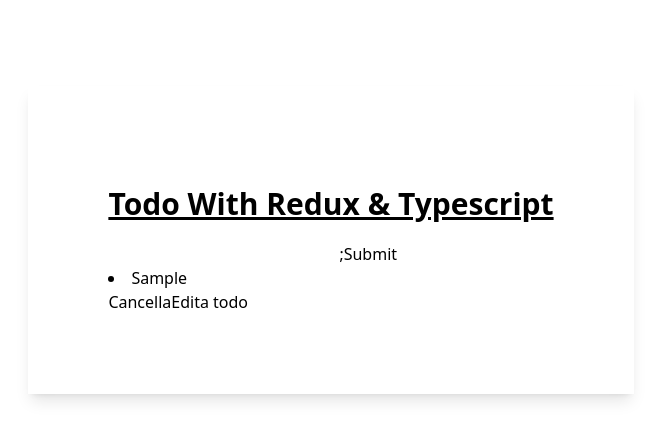
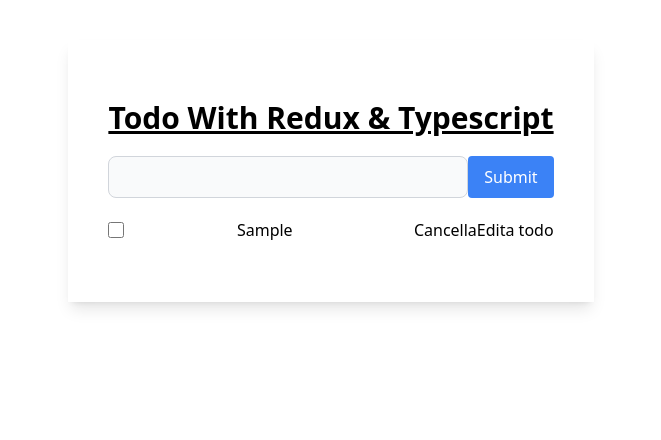
Before and after one commit to PMax87/todo-redux-toolkit, a React (Vite) app: page / in a window 1280 px wide. Both pictures are taken after typing "Sample" into the empty fields and a click on the button "Submit". Shown: the top 440 px of the page, without its empty margins (309-970 px from the left). Built offline with nearby package versions, Linux system fonts and the light colour scheme.

Commit message:
Finire Implementare Complted

```diff
--- a/src/App.tsx
+++ b/src/App.tsx
@@ -6,9 +6,9 @@
 
 function App() {
   return (
-    <div className="h-[60vh] flex flex-col justify-center items-center">
+    <div className="h-[100vh] flex flex-col items-center mt-10">
       <Provider store={store}>
-        <div className="shadow-lg p-20">
+        <div className="shadow-lg p-10">
           <Title />
           <Input />
           <TodoItems />
--- a/src/components/Input.tsx
+++ b/src/components/Input.tsx
@@ -19,9 +19,19 @@
   };
 
   return (
-    <form onSubmit={(e) => handleSubmit(e)} className="">
-      <input type="text" onChange={handleTextInputChange} value={inputText} />;
-      <button type="submit">{isEditing ? "Edit" : "Submit"}</button>
+    <form onSubmit={(e) => handleSubmit(e)} className="flex">
+      <input
+        type="text"
+        onChange={handleTextInputChange}
+        value={inputText}
+        className="bg-gray-50 border border-gray-300 text-gray-900 text-sm rounded-lg focus:ring-blue-500 focus:border-blue-500 block w-full p-2.5"
+      />
+      <button
+        type="submit"
+        className="bg-blue-500 hover:bg-blue-700 text-white font-medium py-2 px-4 rounded"
+      >
+        {isEditing ? "Edit" : "Submit"}
+      </button>
     </form>
   );
 };
--- a/src/components/TodoItems.tsx
+++ b/src/components/TodoItems.tsx
@@ -1,11 +1,19 @@
 import { RootState } from "../redux/index";
 import { useSelector } from "react-redux";
 import { useDispatch } from "react-redux";
-import { deleteTodo, editTodo, setInputText } from "../redux/TodoReducer";
+import {
+  completeTodo,
+  deleteTodo,
+  editTodo,
+  setInputText,
+} from "../redux/TodoReducer";
 
 const TodoItems = () => {
   const dispatch = useDispatch();
   const todoList = useSelector((state: RootState) => state.todos.todos);
+  const isCompleted = useSelector(
+    (state: RootState) => state.todos.isCompleted
+  );
 
   const onDeleteTodo = (id: string) => {
     dispatch(deleteTodo(id));
@@ -16,16 +24,36 @@
     dispatch(setInputText(todoTitle));
   };
 
+  const onCompletedTodo = (id: string) => {
+    dispatch(completeTodo(id));
+  };
+
+  if (todoList.length < 1) {
+    return (
+      <div className="container">
+        <h4>No Todo Item</h4>
+      </div>
+    );
+  }
+
   return (
     <div>
       {todoList.map((todo) => {
         return (
-          <div key={todo.id}>
-            <li>{todo.title}</li>
-            <button onClick={() => onDeleteTodo(todo.id)}>Cancella</button>
-            <button onClick={() => getTodoById(todo.id, todo.title)}>
-              Edita todo
-            </button>
+          <div key={todo.id} className="flex justify-between my-5 items-center">
+            <input
+              type="checkbox"
+              name=""
+              className="w-4 h-4 text-blue-600 bg-gray-100 border-gray-300 rounded focus:ring-blue-500"
+              onChange={() => onCompletedTodo(todo.id)}
+            />
+            <p className={isCompleted ? "line-through" : ""}>{todo.title}</p>
+            <div className="container w-1/3 flex justify-end">
+              <button onClick={() => onDeleteTodo(todo.id)}>Cancella</button>
+              <button onClick={() => getTodoById(todo.id, todo.title)}>
+                Edita todo
+              </button>
+            </div>
           </div>
         );
       })}
--- a/src/redux/TodoReducer.ts
+++ b/src/redux/TodoReducer.ts
@@ -12,6 +12,7 @@
   inputText: string;
   isEditing: boolean;
   editingTodoId: string;
+  isCompleted: boolean;
 }
 
 const initialState: TodoState = {
@@ -19,6 +20,7 @@
   inputText: "",
   isEditing: false,
   editingTodoId: "",
+  isCompleted: false,
 };
 
 export const todoSlice = createSlice({
@@ -54,9 +56,17 @@
       state.isEditing = true;
       state.editingTodoId = action.payload;
     },
+    completeTodo: (state, action: PayloadAction<string>) => {
+      const editingIndex = state.todos.findIndex(
+        (todo) => todo.id === action.payload
+      );
+      if (editingIndex !== -1) {
+        state.isCompleted = !state.isCompleted;
+      }
+    },
   },
 });
 
-export const { addTodo, deleteTodo, setInputText, editTodo } =
+export const { addTodo, deleteTodo, setInputText, editTodo, completeTodo } =
   todoSlice.actions;
 export default todoSlice.reducer;
```
